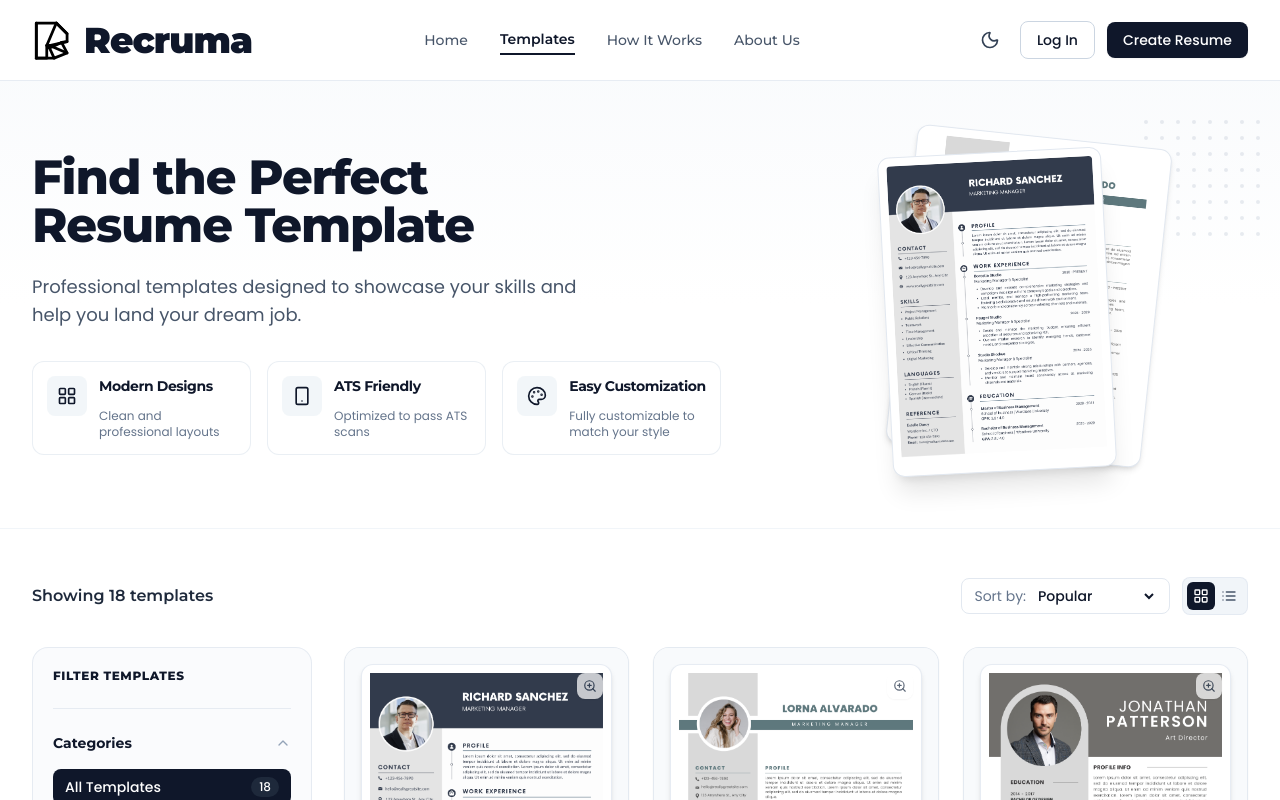
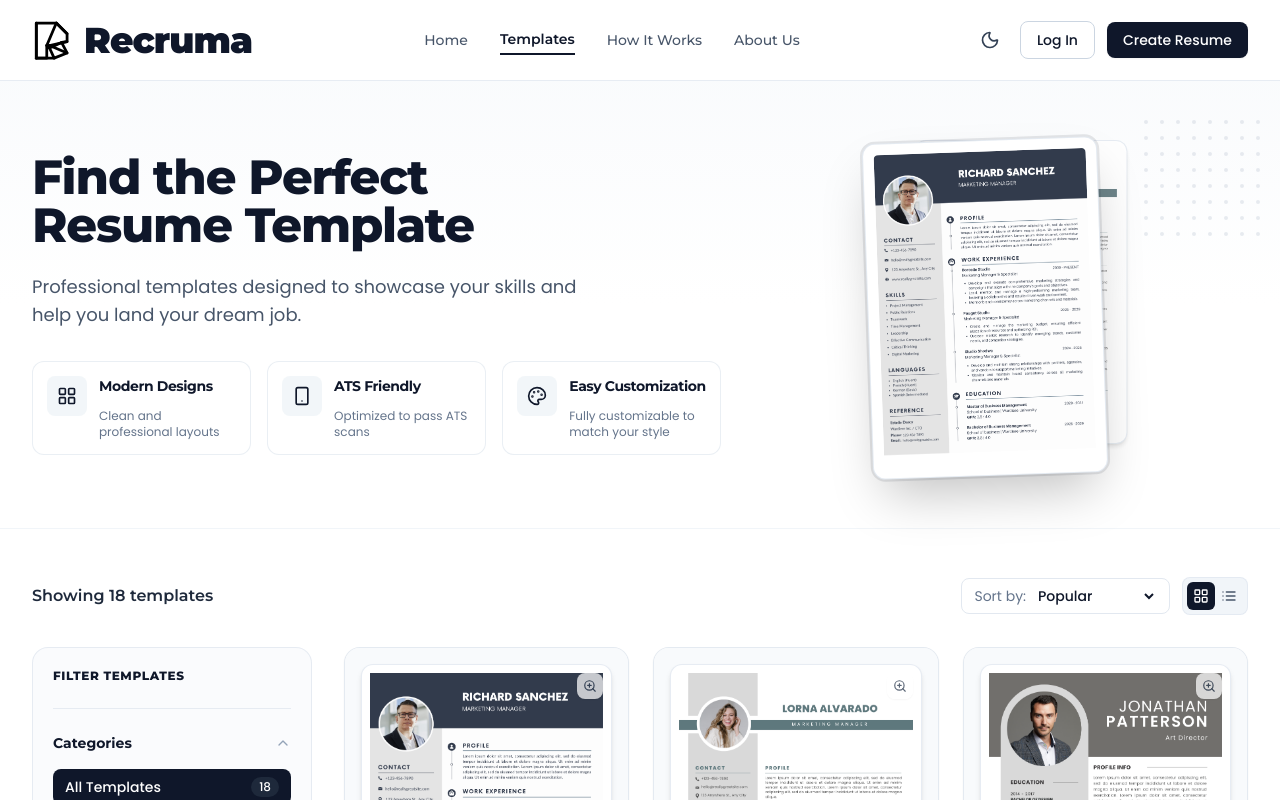
Before and after one commit to KhawajaIdrees/Recruma, a Next.js app: page /templates in a window 1280 px wide. Shown: the top 800 px of the page. Built offline with nearby package versions, Linux system fonts and the light colour scheme.

Commit message:
template hover effect on template page for template

```diff
--- a/src/app/templates/page.tsx
+++ b/src/app/templates/page.tsx
@@ -270,6 +270,9 @@ export default function TemplatesPage() {
   // High-Res Lightbox Modal State
   const [previewTemplate, setPreviewTemplate] = useState<TemplateItem | null>(null);
 
+  // Hero Card Hover State (1 = first card, 2 = second card)
+  const [hoveredHeroCard, setHoveredHeroCard] = useState<1 | 2>(1);
+
   // Accordion Expand/Collapse States for Sidebar
   const [isCategoryOpen, setIsCategoryOpen] = useState<boolean>(true);
   const [isExpOpen, setIsExpOpen] = useState<boolean>(true);
@@ -421,23 +424,39 @@ export default function TemplatesPage() {
                   </svg>
                 </div>
 
-                {/* Overlapping Resume Cards Mockup */}
-                <div className="relative w-full max-w-xs sm:max-w-md h-72 sm:h-80 flex items-center justify-center">
-                  {/* Background Resume Card */}
-                  <div className="absolute transform translate-x-5 -translate-y-2 rotate-6 w-52 sm:w-64 h-72 sm:h-80 bg-white rounded-xl shadow-md border border-slate-200 p-2 overflow-hidden">
+                {/* Overlapping Resume Cards Mockup with Interactive Hover */}
+                <div className="relative w-full max-w-xs sm:max-w-md h-72 sm:h-80 flex items-center justify-center py-4">
+                  {/* Template Card 1 (Modern Professional) */}
+                  <div
+                    onMouseEnter={() => setHoveredHeroCard(1)}
+                    onClick={() => setPreviewTemplate(TEMPLATES_DATA[0])}
+                    className={`absolute transform transition-all duration-300 ease-out cursor-pointer p-2.5 bg-white rounded-xl border border-slate-200/90 overflow-hidden w-56 sm:w-68 h-72 sm:h-80 ${
+                      hoveredHeroCard === 1
+                        ? "z-20 -translate-x-4 sm:-translate-x-6 translate-y-1 -rotate-2 scale-105 shadow-2xl ring-2 ring-slate-900/10"
+                        : "z-10 -translate-x-2 sm:-translate-x-3 translate-y-3 -rotate-4 scale-95 opacity-90 shadow-md hover:opacity-100"
+                    }`}
+                  >
                     <img
-                      src="/template2.png"
-                      alt="Resume Preview Background"
-                      className="w-full h-full object-contain object-top rounded"
+                      src="/template1.png"
+                      alt="Modern Professional Resume Preview"
+                      className="w-full h-full object-contain object-top rounded shadow-xs"
                     />
                   </div>
 
-                  {/* Foreground Resume Card */}
-                  <div className="absolute transform -translate-x-3 translate-y-2 -rotate-3 w-56 sm:w-68 h-72 sm:h-80 bg-white rounded-xl shadow-xl border border-slate-200 p-2 overflow-hidden z-10">
+                  {/* Template Card 2 (Executive Classic) */}
+                  <div
+                    onMouseEnter={() => setHoveredHeroCard(2)}
+                    onClick={() => setPreviewTemplate(TEMPLATES_DATA[1])}
+                    className={`absolute transform transition-all duration-300 ease-out cursor-pointer p-2.5 bg-white rounded-xl border border-slate-200/90 overflow-hidden w-56 sm:w-68 h-72 sm:h-80 ${
+                      hoveredHeroCard === 2
+                        ? "z-20 translate-x-4 sm:translate-x-6 -translate-y-1 rotate-2 scale-105 shadow-2xl ring-2 ring-slate-900/10"
+                        : "z-10 translate-x-2 sm:translate-x-3 -translate-y-3 rotate-5 scale-95 opacity-90 shadow-md hover:opacity-100"
+                    }`}
+                  >
                     <img
-                      src="/template1.png"
-                      alt="Resume Preview Main"
-                      className="w-full h-full object-contain object-top rounded"
+                      src="/template2.png"
+                      alt="Executive Classic Resume Preview"
+                      className="w-full h-full object-contain object-top rounded shadow-xs"
                     />
                   </div>
                 </div>
```
